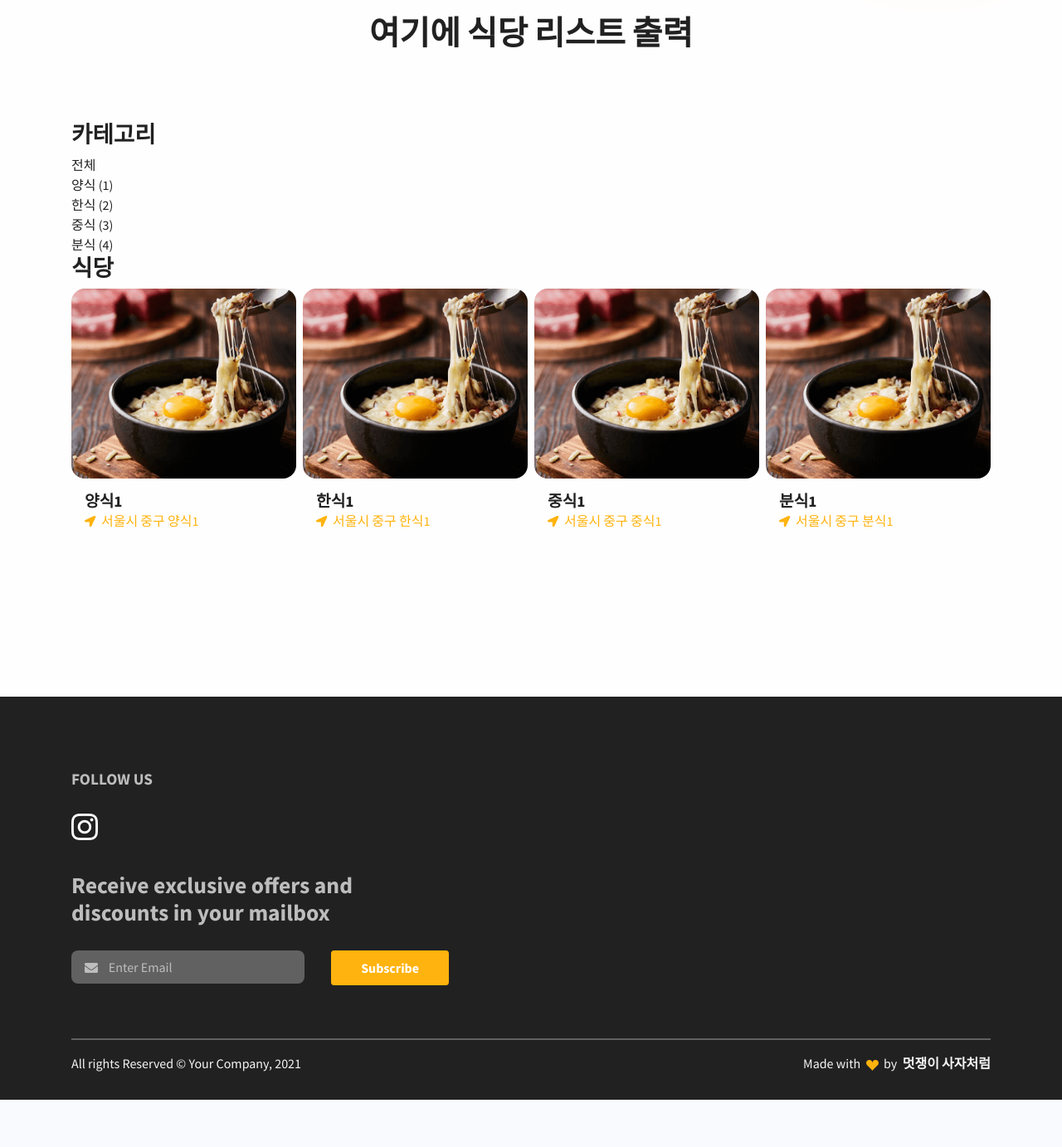
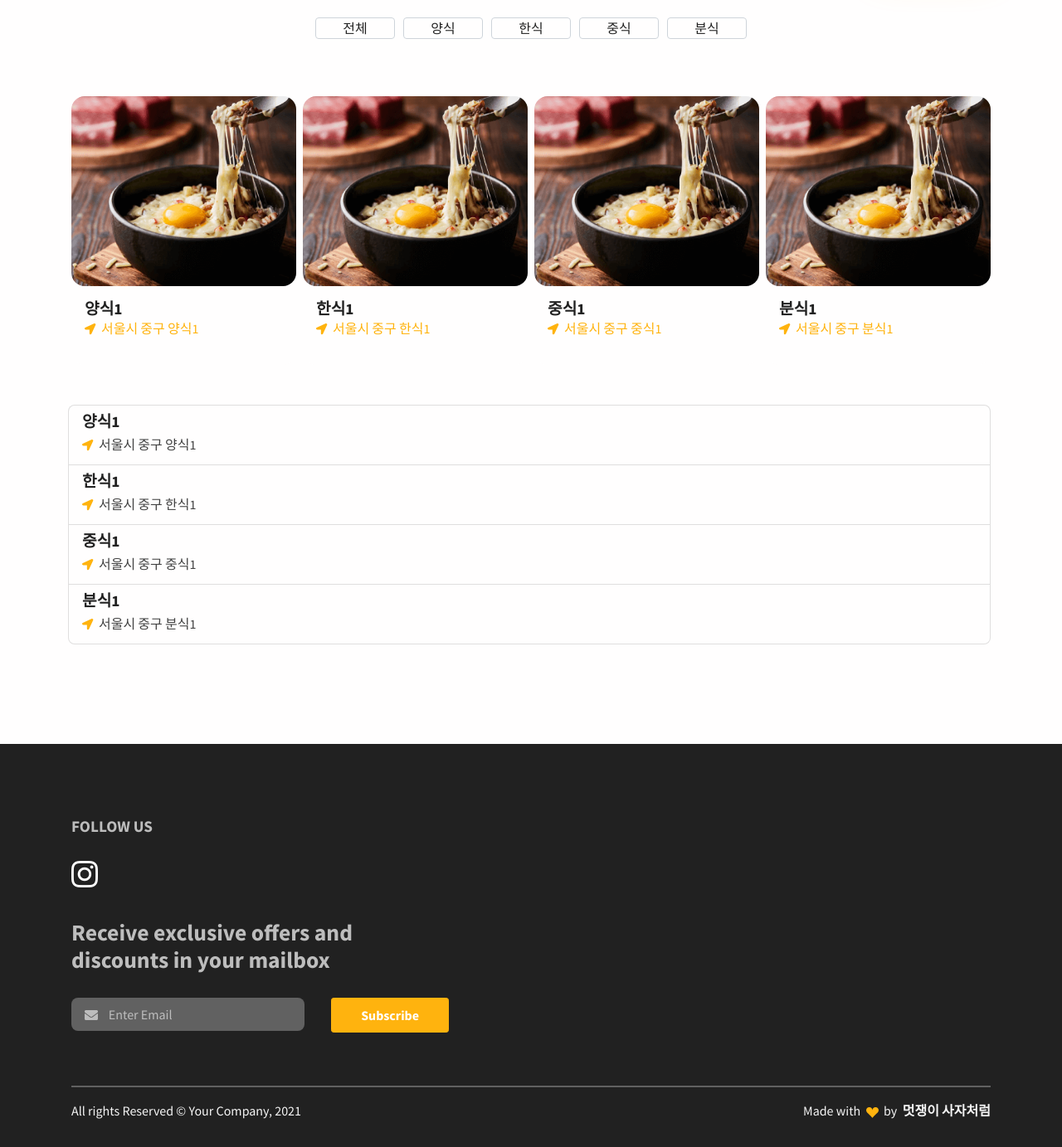
Before and after one commit to LikeLion-at-DGU/PodongPodong, a Django app: page /restaurant/ in a window 1280 px wide. Shown: the part 104-1487 px from the top of the page at 83% size. Before the commit the page ends 1430 px from the top, so only its background shows below. Run offline with Django 3.2, Linux system fonts and the light colour scheme; data comes from the database, SQL or seed files in the repository; some libraries are stand-ins or nearby versions.

Commit message:
2021.09.30 / 백지원 / 식당보기 페이지 카테고리 메뉴 버튼 슬라이더 적용

```diff
--- a/podongpodong/templates/head.html
+++ b/podongpodong/templates/head.html
@@ -5,9 +5,12 @@
   <meta name="viewport" content="width=device-width, initial-scale=1.0" />
   <title>포동포동</title>
   {% load static %}
-  <!-- ===============================================-->
-  <!--    Favicons-->
-  <!-- ===============================================-->
+
+  <!-- 식당보기 페이지 카테고리 슬라이드를 위해 Slick js 추가 -->
+  <script type="text/javascript" src="//code.jquery.com/jquery-1.11.0.min.js"></script>
+  <script type="text/javascript" src="//code.jquery.com/jquery-migrate-1.2.1.min.js"></script>
+  <script src="https://cdn.jsdelivr.net/npm/slick-carousel@1.8.1/slick/slick.min.js"></script>
+
   <link
     rel="apple-touch-icon"
     sizes="180x180"
@@ -47,4 +50,8 @@
     rel="stylesheet"
     href="https://cdn.jsdelivr.net/npm/bootstrap-icons@1.5.0/font/bootstrap-icons.css"
   />
+
+  <!-- 식당보기 페이지 카테고리 슬라이드를 위해 Slick css 추가 -->
+  <link rel="stylesheet" type="text/css" href="http://kenwheeler.github.io/slick/slick/slick.css" />
+  <link rel="stylesheet" type="text/css" href="http://kenwheeler.github.io/slick/slick/slick-theme.css" />
 </head>
--- a/restaurant/templates/restaurant/category.html
+++ b/restaurant/templates/restaurant/category.html
@@ -6,26 +6,22 @@
     <div class="container">
         <div class="row h-100">
             <div class="col-lg-7 mx-auto text-center mb-6">
-                <h5 class="fw-bold fs-3 fs-lg-5 lh-sm mb-3">
-                    여기에 식당 리스트 출력
-                </h5>
+                <div class="responsive" style="">
+                    <a href="{% url 'restaurant:restaurant_list' %}" style="border:1px solid #ced4da; border-radius: 4px; margin: 5px;">
+                        전체
+                    </a>
+                    {% for category in category %}
+                        <a href="{% url 'restaurant:restaurant_list2' category.id %}" style="border:1px solid #ced4da; border-radius: 4px; margin: 5px;">
+                            {{ category.name }}
+                        </a>
+                    {% endfor %}
+                </div>
             </div>
         </div>
         <!-- 식당 리스트 -->
         <div class="row gx-2">
-            <h3>카테고리</h3>
-            <a href="{% url 'restaurant:restaurant_list' %}" >
-                전체
-            </a>
-            {% for category in category %}
-                <a href="{% url 'restaurant:restaurant_list2' category.id %}" >
-                    {{ category.name }} ({{ category.id }})<br>
-                </a>
-            {% endfor %}
-
-            <h3>식당</h3>
             {% for restaurant in restaurant_list %}
-                <div class="col-sm-6 col-md-4 col-lg-3 h-100 mb-5">
+                <div class="col-sm-6 col-md-3 col-lg-3 h-100 mb-5">
                     <a href="{{ restaurant.get_absolute_url }}" >
                         <div class="card card-span h-100 text-white rounded-3">
                             <img class="img-fluid rounded-3 h-100" src="{% static 'img/gallery/food-world.png' %}"/>
@@ -44,9 +40,57 @@
                     </a>
                 </div>
             {% endfor %}
+
+            <div class="list-group">
+                {% for restaurant in restaurant_list %}
+                    <a href="{{ restaurant.get_absolute_url }}" class="list-group-item list-group-item-action">
+                        <div class="d-flex w-100 justify-content-between">
+                            <h5 class="mb-1">{{ restaurant.name }}</h5>
+                        </div>
+                        <p class="mb-1">
+                            <span class="text-primary fs--1 me-1">
+                                <i class="fas fa-location-arrow"></i>
+                            </span>
+                            {{ restaurant.location }}
+                        </p>
+                    </a>
+                {% endfor %}
+            </div>
         </div>
     </div>
 </section>
 
+<script type="text/javascript">
+    $('.responsive').slick({
+        dots: false,
+        infinite: false,
+        speed: 300,
+        slidesToShow: 6,
+        slidesToScroll: 1,
+        responsive: [
+            {
+                breakpoint: 1024,
+                settings: {
+                    slidesToShow: 6,
+                    slidesToScroll: 1
+                }
+            },
+            {
+                breakpoint: 600,
+                    settings: {
+                        slidesToShow: 4,
+                        slidesToScroll: 2
+                    }
+                },
+            {
+            breakpoint: 480,
+                settings: {
+                    slidesToShow: 4,
+                    slidesToScroll: 2
+                }
+            }
+        ]
+    });
+</script>
 
 {% endblock %}
```
